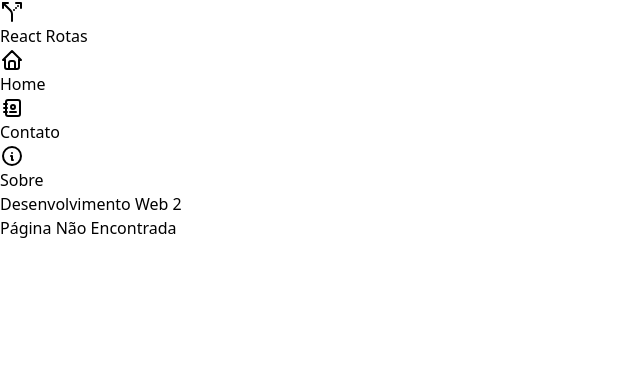
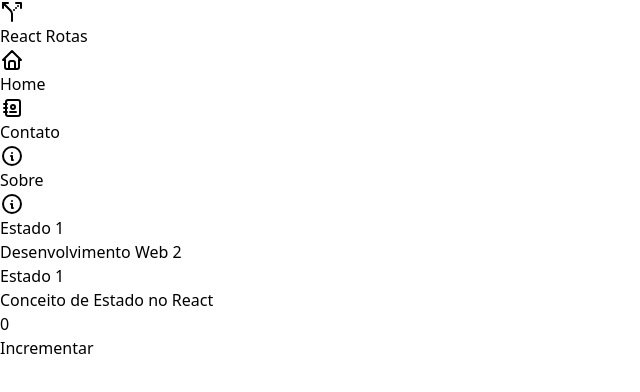
Before and after one commit to defendii/2024, a React (Vite) app: page /estado1 in a window 1280 px wide. Shown: the top 392 px of the page, without its empty margins (0-640 px from the left). Built offline with nearby package versions, Linux system fonts and the light colour scheme.

Commit message:
incrementar numeros

```diff
--- a/src/components/Menu/Menu.jsx
+++ b/src/components/Menu/Menu.jsx
@@ -42,6 +42,11 @@ export function Menu(){
                     <IconInfoCircle/>
                     Sobre
                 </NavLink>
+
+                <NavLink to="/estado1" className={getEstilo}>
+                    <IconInfoCircle/>
+                    Estado 1
+                </NavLink>
             </nav>
 
             <footer className="absolute bottom-0 p-3 text-sm">
--- a/src/main.jsx
+++ b/src/main.jsx
@@ -8,6 +8,7 @@ import {Sobre} from "./pages/Sobre/Sobre"
 import { Route, RouterProvider, createBrowserRouter, createRoutesFromElements } from 'react-router-dom'
 import {Pagina404} from './pages/Pagina404/Pagina404'
 import Layout from './pages/Layout'
+import Estado1 from './pages/Estado1'
 
 // const rotas = createBrowserRouter([
 //   {path:"/", element: <Home/>},
@@ -23,6 +24,7 @@ const rotas = createBrowserRouter(createRoutesFromElements(
     <Route path='home' element={<Home/>} />
     <Route path='contato' element={<Contato/>} />
     <Route path='sobre' element={<Sobre/>} />
+    <Route path='estado1' element={<Estado1/>} />
     <Route path='*' element={<Pagina404/>} />
   </Route>
 ))
--- /dev/null
+++ b/src/pages/Estado1.jsx
@@ -0,0 +1,28 @@
+import { useState } from "react";
+import { Pagina } from "../components/Pagina";
+
+export default function Estado1(){
+
+    let numero = 10
+
+    const [num, setNum]=useState(0)
+    // const estado =  useState(500)
+    // const num = estado[0]
+    // const setNum = estado[1]
+
+
+    function incrementar(){
+
+        setNum(num + 1)
+    }
+
+    return(
+        <Pagina titulo="Estado 1" subtitulo="Conceito de Estado no React">
+            <div>
+                <div>{num}</div>
+                <button className="bg-zinc-600 p-4 rounded-md" onClick={incrementar}>Incrementar</button>
+            </div>
+
+        </Pagina>
+    )
+}
```
